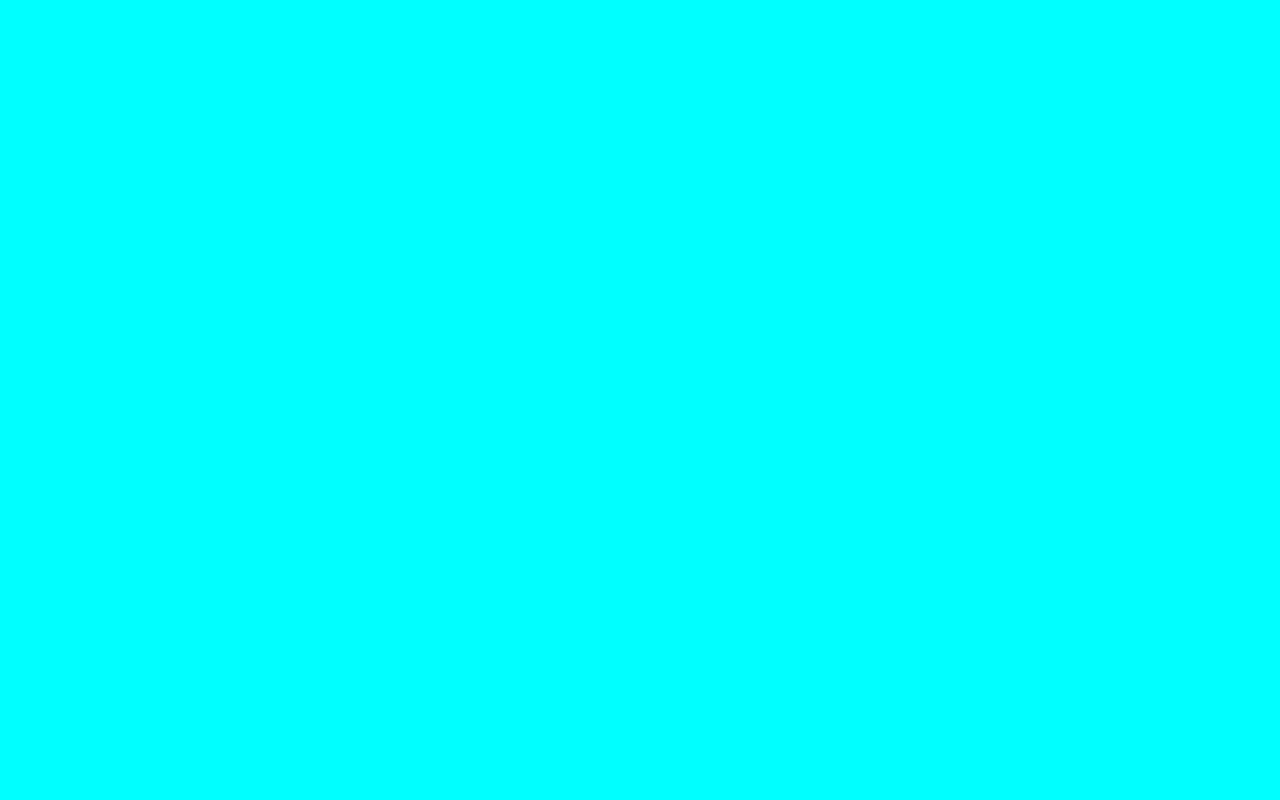
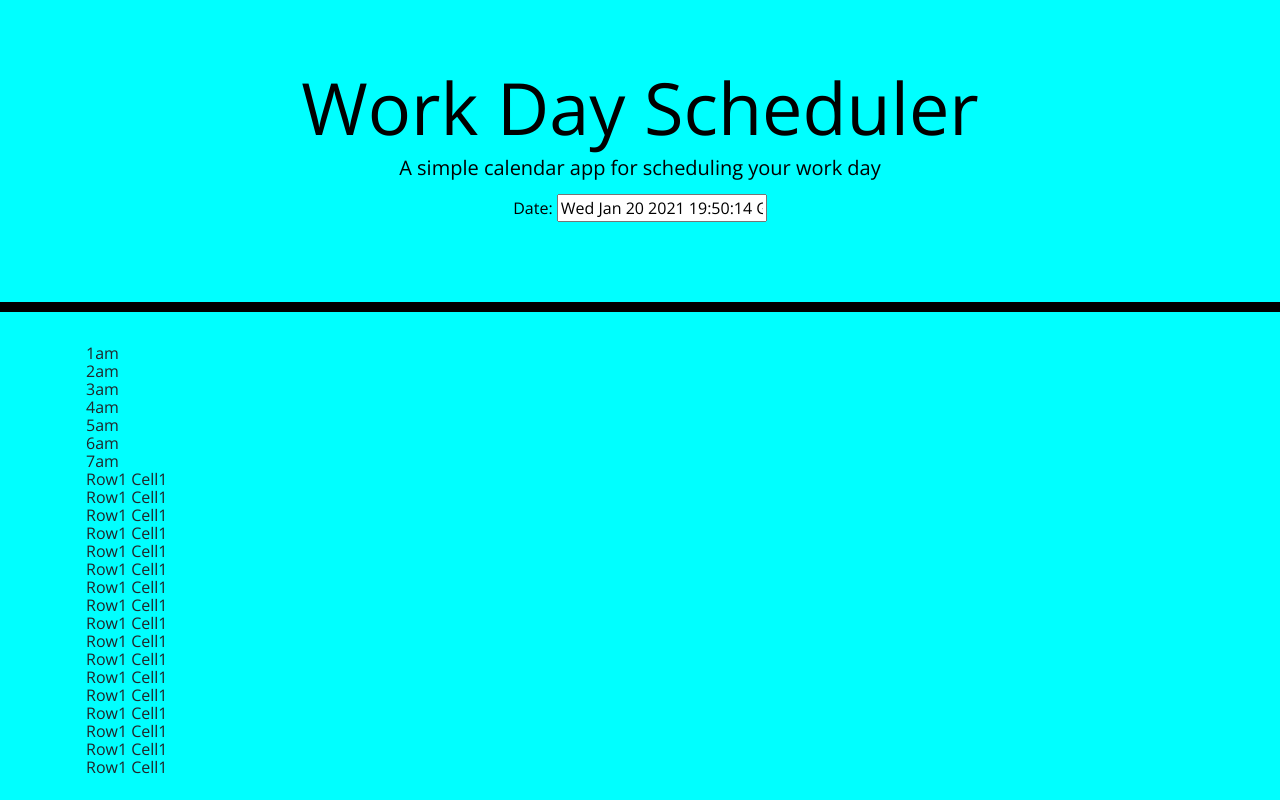
Before and after one commit to Ajwwashere/day-planner-3.0, a plain HTML site: page index.html in a window 1280 px wide. Drawn offline with nearby package versions, Linux system fonts and the light colour scheme.

Commit message:
added date and rows to dayplanner

```diff
--- a/index.html
+++ b/index.html
@@ -1,14 +1,115 @@
 <!DOCTYPE html>
 <html lang="en">
+
 <head>
-    <meta charset="UTF-8">
-    <meta name="viewport" content="width=device-width, initial-scale=1.0">
-    <title>Document</title>
-    <link rel="stylesheet" href="style.css">
+    <meta charset="UTF-8" />
+    <meta name="viewport" content="width=device-width, initial-scale=1.0" />
+    <meta http-equiv="X-UA-Compatible" content="ie=edge" />
+    <link rel="stylesheet" href="https://stackpath.bootstrapcdn.com/bootstrap/4.3.1/css/bootstrap.min.css" />
+    <link rel="stylesheet" href="https://use.fontawesome.com/releases/v5.8.1/css/all.css"
+        integrity="sha384-50oBUHEmvpQ+1lW4y57PTFmhCaXp0ML5d60M1M7uH2+nqUivzIebhndOJK28anvf" crossorigin="anonymous" />
+    <link href="https://fonts.googleapis.com/css?family=Open+Sans&display=swap" rel="stylesheet" />
+    <link rel="stylesheet" href="style.css" />
+    <title>Work Day Scheduler</title>
 </head>
-<body>
 
+<body onload="myFunction()">
+    <header class="jumbotron">
+        <h1 class="display-3">Work Day Scheduler</h1>
+        <p class="lead">A simple calendar app for scheduling your work day</p>
+        <p id="currentDay" class="lead"></p>
+        <p>
+            Date: <input type="text" id="demo" />
 
-    <script src="./script.js"></script>
+            <script>
+                function myFunction() {
+                    document.getElementById('demo').value = Date("yyyy-MM-dd");
+                }
+            </script>
+        </p>
+    </header>
+    <div class="container">
+        <!-- Timeblocks go here -->
+        <table id="mytable">
+
+            <tr>
+                <td>1am</td>
+            </tr>
+            <tr>
+                <td>2am</td>
+            </tr>
+            <tr>
+                <td>3am</td>
+            </tr>
+            <tr>
+                <td>4am</td>
+            </tr>
+            <tr>
+                <td>5am</td>
+            </tr>
+            <tr>
+                <td>6am</td>
+            </tr>
+            <tr>
+                <td>7am</td>
+            </tr>
+            <tr>
+                <td>Row1 Cell1</td>
+            </tr>
+            <tr>
+                <td>Row1 Cell1</td>
+            </tr>
+            <tr>
+                <td>Row1 Cell1</td>
+            </tr>
+            <tr>
+                <td>Row1 Cell1</td>
+            </tr>
+            <tr>
+                <td>Row1 Cell1</td>
+            </tr>
+            <tr>
+                <td>Row1 Cell1</td>
+            </tr>
+            <tr>
+                <td>Row1 Cell1</td>
+            </tr>
+            <tr>
+                <td>Row1 Cell1</td>
+            </tr>
+            <tr>
+                <td>Row1 Cell1</td>
+            </tr>
+            <tr>
+                <td>Row1 Cell1</td>
+            </tr>
+            <tr>
+                <td>Row1 Cell1</td>
+            </tr>
+            <tr>
+                <td>Row1 Cell1</td>
+            </tr>
+            <tr>
+                <td>Row1 Cell1</td>
+            </tr>
+            <tr>
+                <td>Row1 Cell1</td>
+            </tr>
+            <tr>
+                <td>Row1 Cell1</td>
+            </tr>
+            <tr>
+                <td>Row1 Cell1</td>
+            </tr>
+            <tr>
+                <td>Row1 Cell1</td>
+            </tr>
+        </table>
+    </div>
+
+    <script src="https://cdnjs.cloudflare.com/ajax/libs/jquery/3.2.1/jquery.min.js"></script>
+    <script src="https://cdnjs.cloudflare.com/ajax/libs/moment.js/2.24.0/moment.min.js"></script>
+
 </body>
+
 </html>
--- a/style.css
+++ b/style.css
@@ -1,3 +1,72 @@
-body{
+body {
     background-color: aqua;
-}
+    font-family: 'Open Sans', sans-serif;
+    font-size: 16px;
+    line-height: 1;
+  }
+
+  textarea{
+    background: transparent;
+    border: none;
+    resize: none;
+    color: #000000;
+    border-left: 1px solid black;
+    padding: 10px;
+  }
+
+  .jumbotron {
+    text-align: center;
+    background-color: transparent;
+    color: black;
+    border-radius: 0;
+    border-bottom: 10px solid black;
+  }
+
+  .description{
+    white-space: pre-wrap;
+  }
+
+  .time-block{
+    text-align: center;
+    border-radius: 15px;
+  }
+
+  .row {
+    white-space: pre-wrap;
+    height: 80px;
+    border-top: 1px solid white;;
+  }
+
+  .hour {
+    background-color: #ffffff;
+    color: #000000;
+    border-top: 1px dashed #000000;
+  }
+
+  .past {
+    background-color: #d3d3d3;
+    color: white;
+  }
+
+  .present {
+    background-color: #ff6961;
+    color: white;
+  }
+
+  .future {
+    background-color: #77dd77;
+    color: white;
+  }
+
+  .saveBtn {
+    border-left: 1px solid black;
+    border-top-right-radius: 15px;
+    border-bottom-right-radius: 15px;
+    background-color: #06AED5;
+    color: white;
+  }
+
+  .saveBtn i:hover {
+    font-size: 20px;
+    transition: all .3s ease-in-out;
+  }
```
Also changed, not shown: 1 other file.
